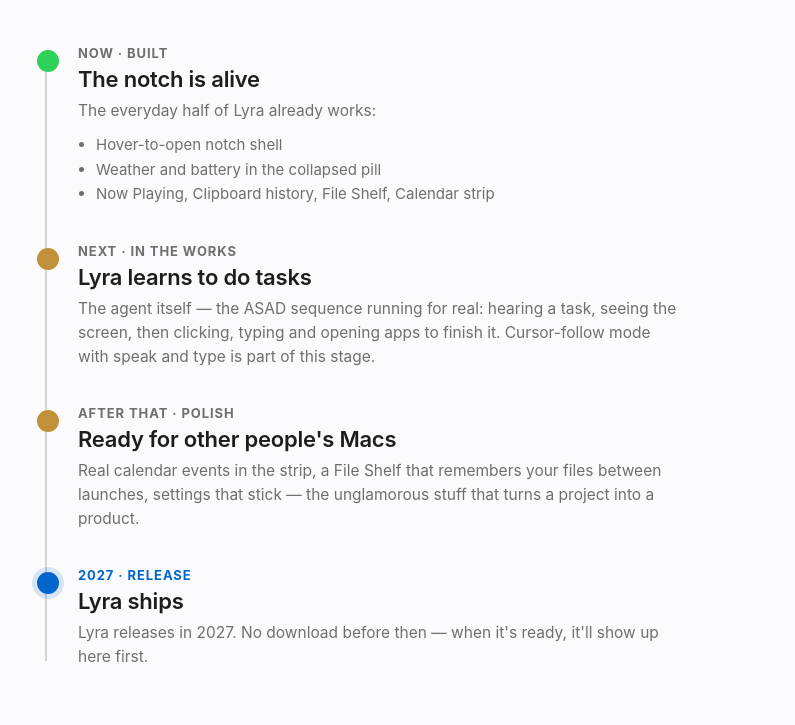
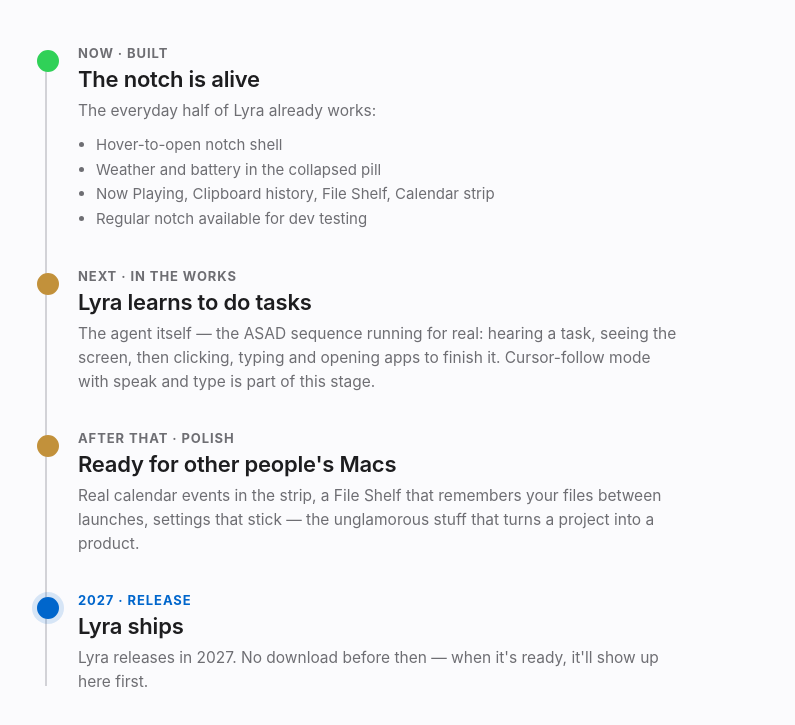
Before and after one commit to moehussain101/lyra-website, a plain HTML site: page index.html in a window 1280 px wide. Shown: the part 8214-8939 px from the top of the page, without its empty margins (226-1021 px from the left). Drawn offline with Linux system fonts and the light colour scheme.

Commit message:
Note the regular notch is available for dev testing

```diff
--- a/index.html
+++ b/index.html
@@ -1239,6 +1239,7 @@
               <li>Hover-to-open notch shell</li>
               <li>Weather and battery in the collapsed pill</li>
               <li>Now Playing, Clipboard history, File Shelf, Calendar strip</li>
+              <li>Regular notch available for dev testing</li>
             </ul>
           </div>
           <div class="tl-item next">
```
